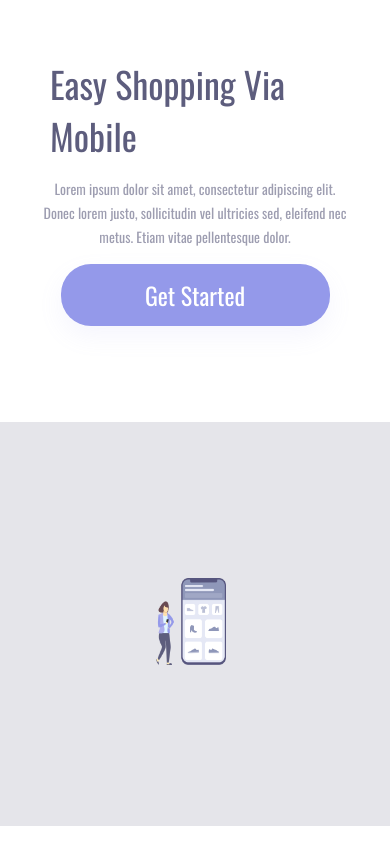
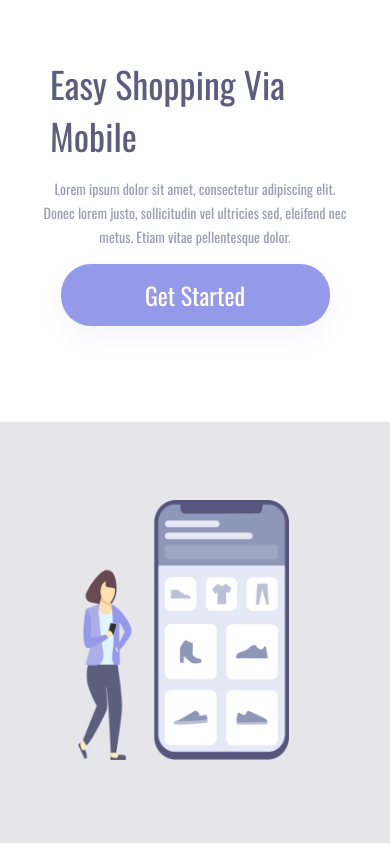
Before and after one commit to Allysoncesar/projeto-shopping, a plain HTML site: page index.html in a window 390 px wide. Drawn offline with nearby package versions, Linux system fonts and the light colour scheme.

Commit message:
auteração no modo celular

```diff
--- a/style.css
+++ b/style.css
@@ -93,11 +93,11 @@ header{
         display: block;
         height: auto;
         position: static;
-         padding: 40%;
+         padding: 20%;
      }
       img{
         position: static;
-       max-width: 90%;
+        max-width: 90%;
 
      }
       header{
```
